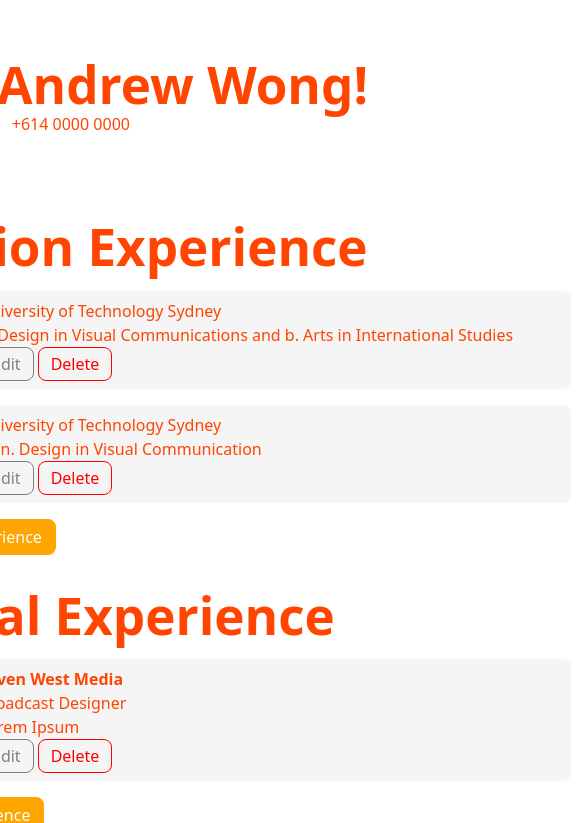
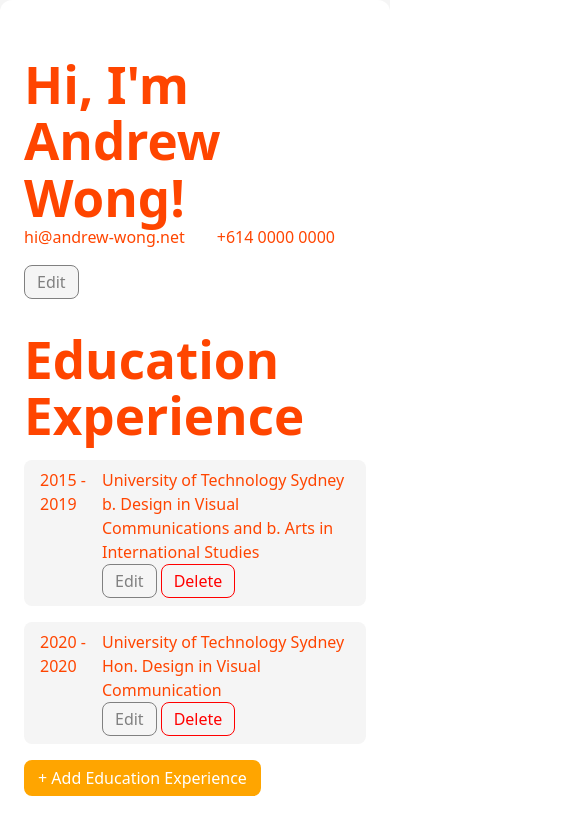
Before and after one commit to riezong/cv-application, a React (Vite) app: page / in a window 390 px wide. Shown: the top 823 px of the page, 585 px wide, since content can reach past the window. Built offline with nearby package versions, Linux system fonts and the light colour scheme.

Commit message:
Fix responsive layout for mobile

```diff
--- a/src/App.css
+++ b/src/App.css
@@ -68,7 +68,7 @@ body {
 }
 
 .container {
-	width: 800px;
+	/* width: 800px; */
 	padding: 1.5rem;
 	background-color: white;
 	border-radius: 12px;
```
